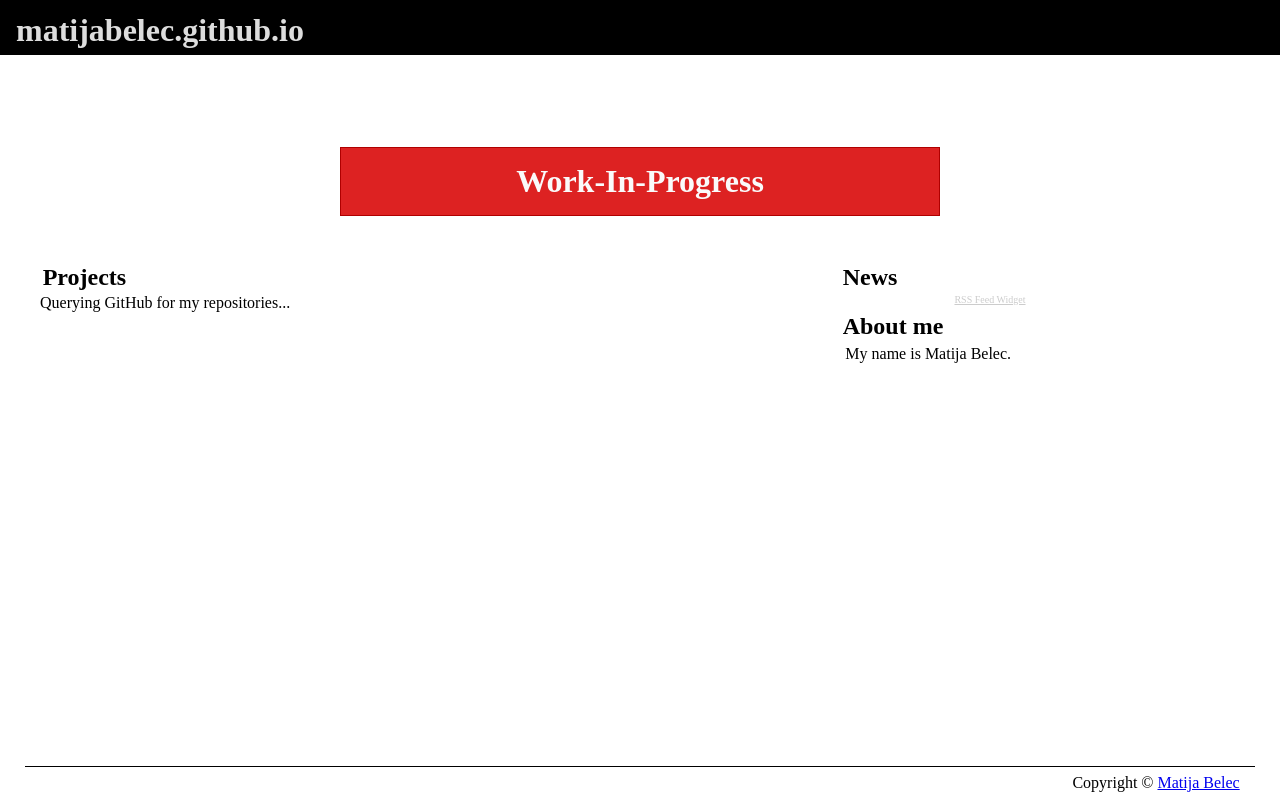
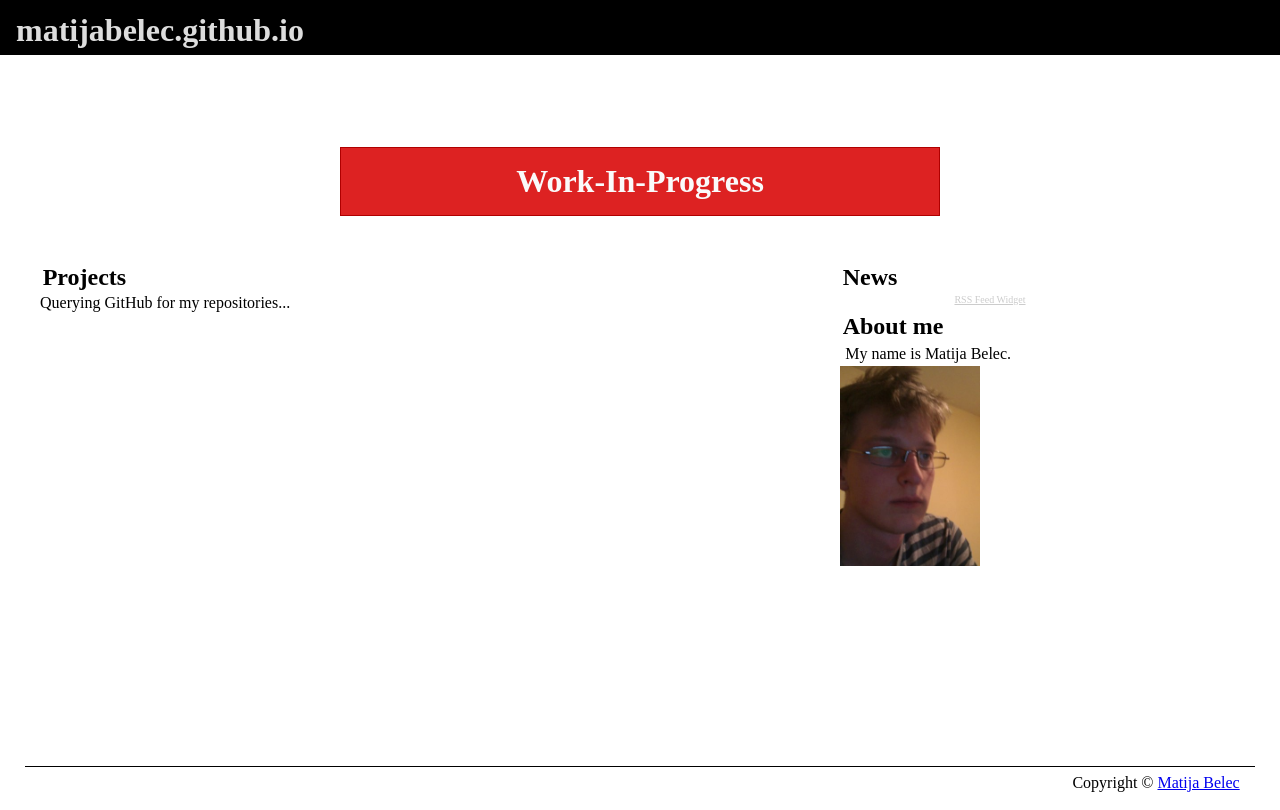
Before and after one commit to matijabelec/matijabelec.github.io, a plain HTML site: page index.html in a window 1280 px wide. Drawn offline with nearby package versions, Linux system fonts and the light colour scheme; a script that the page names is missing.

Commit message:
added author image

```diff
--- a/index.html
+++ b/index.html
@@ -31,6 +31,7 @@
       <section>
         <h2>About me</h2>
         <p>My name is Matija Belec.</p>
+	<img src="gfx/matijabelec.jpg" alt="matijabelec" style="display:block; max-width: 140px; height: auto;" />
       </section>
 
     </div>
```
Also changed, not shown: gfx/matijabelec.jpg (added).
